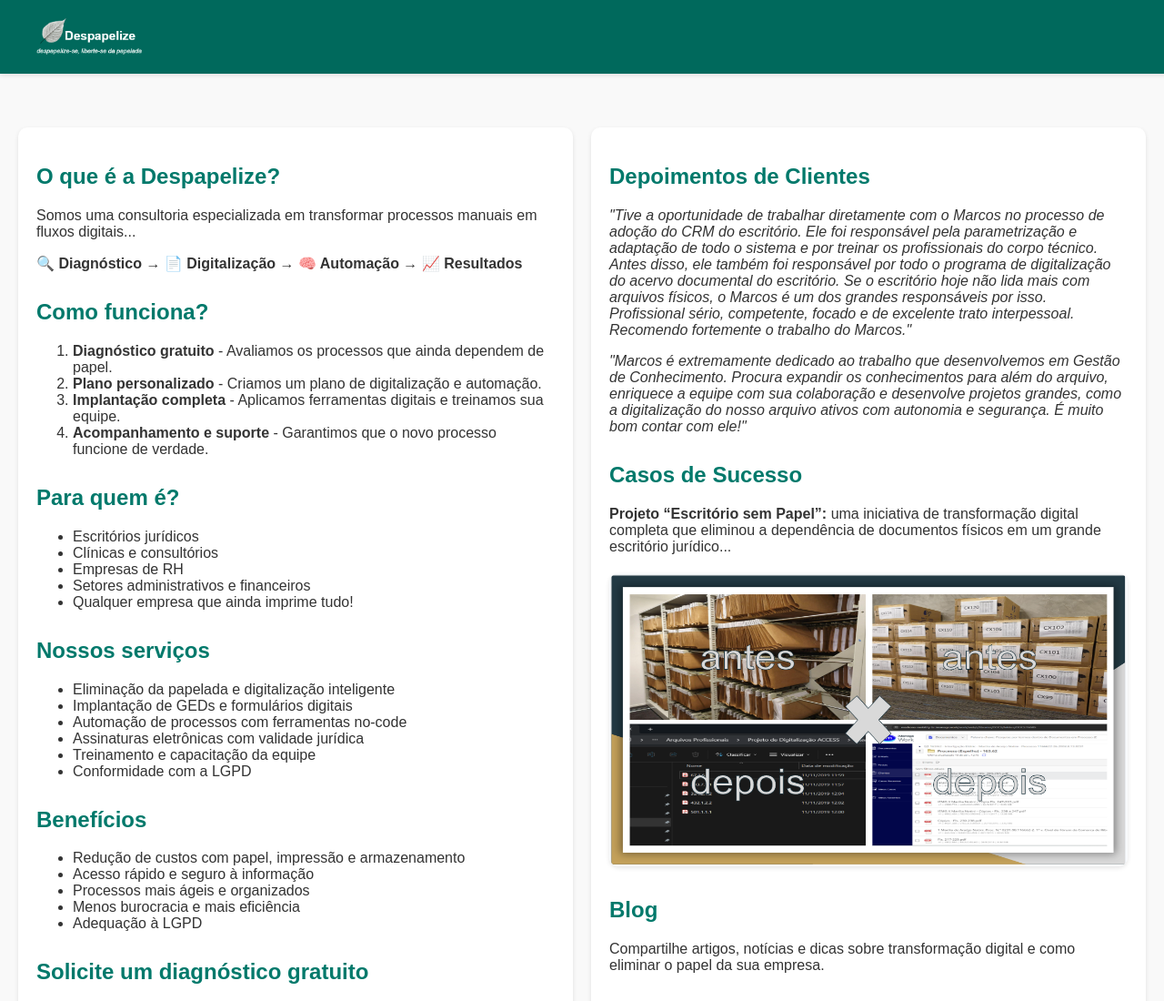
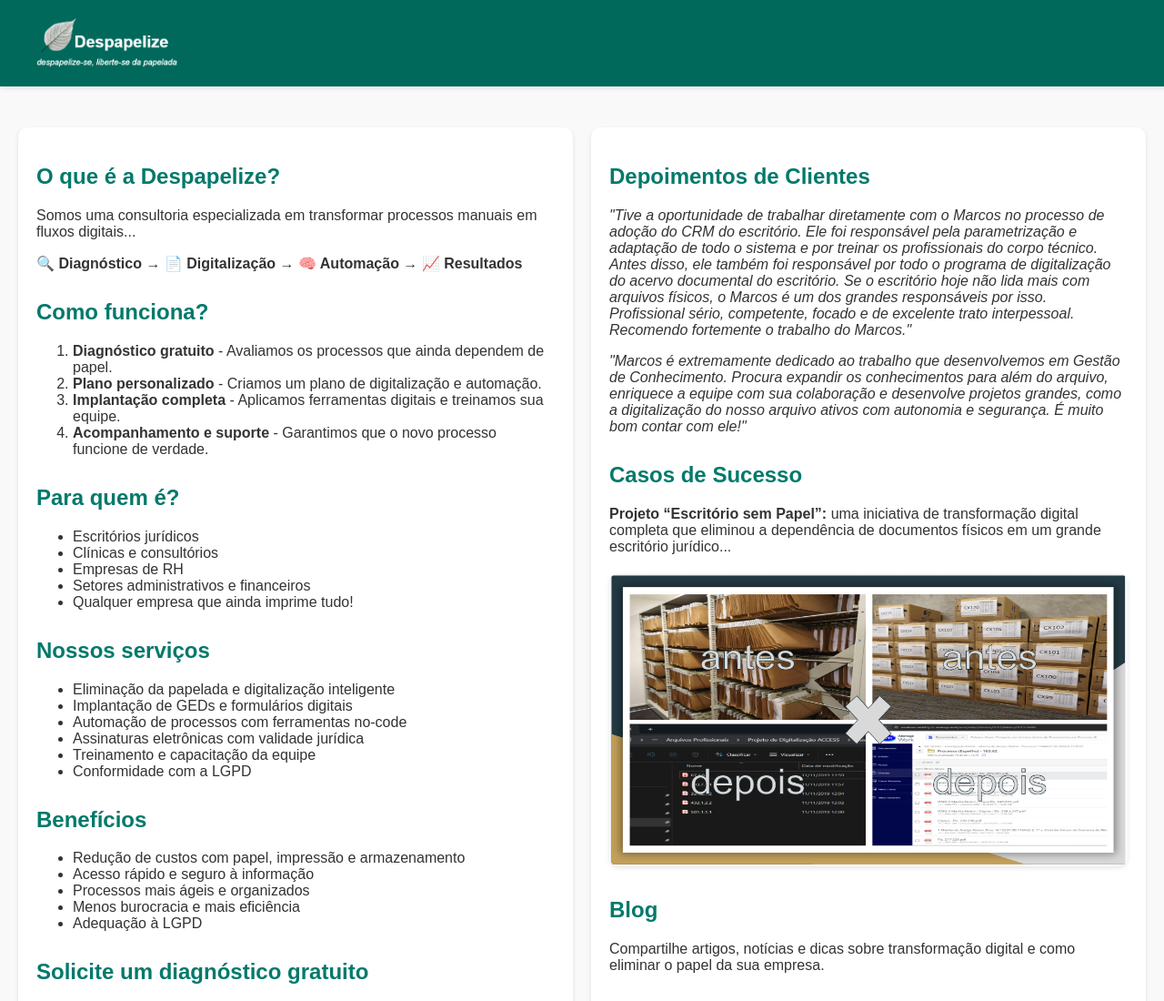
Before and after one commit to marcosarl/despapelize, a plain HTML site: page index.html in a window 1280 px wide. Shown: the top 1100 px of the page at 91% size. Drawn offline with Linux system fonts and the light colour scheme.

Commit message:
Update index.html

```diff
--- a/index.html
+++ b/index.html
@@ -35,7 +35,7 @@
       padding-left: 20px; /* Adiciona um espaçamento à esquerda para a logo */
     }
     header img {
-      width: 120px; /* Aumenta o tamanho da logo */
+      width: 160px; /* Aumenta o tamanho da logo */
       margin-right: 15px;
     }
     header h1 {
```
